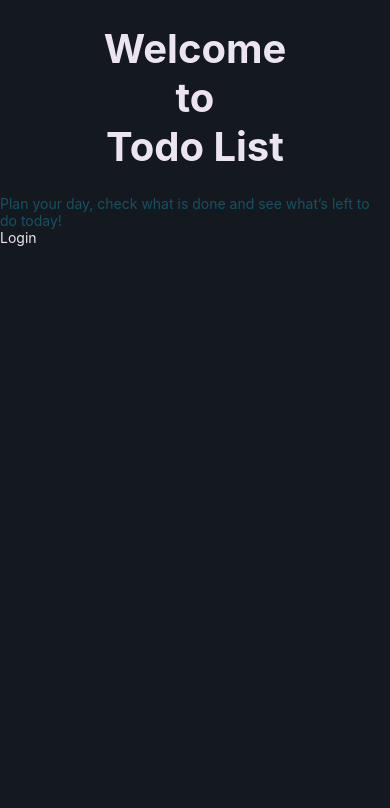
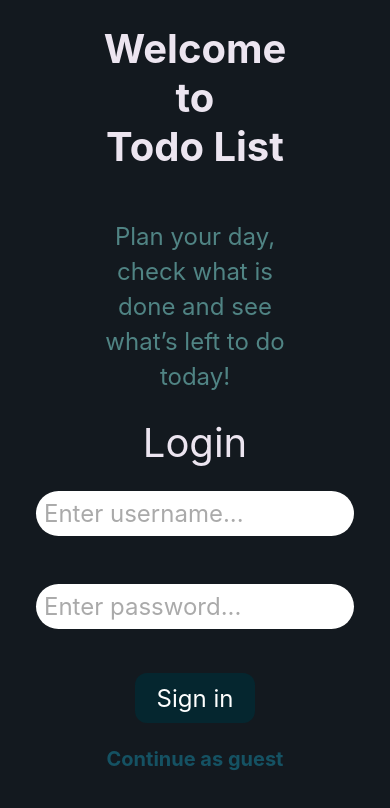
Before and after one commit to provalisifru/TodoList-Mobile, a React Native app: screen /Login in a window 390 px wide. Shown: the top 808 px of the page. Built offline with nearby package versions, Linux system fonts and the light colour scheme.

Commit message:
Finished Login Screen, created Input and Button components.

```diff
--- /dev/null
+++ b/src/components/Button/Button.tsx
@@ -0,0 +1,30 @@
+import React from 'react';
+import {Text, TouchableOpacity} from 'react-native';
+
+interface ButtonProps {
+  styles?: string;
+  onPress?: () => void;
+  text?: string;
+  textStyle?: string;
+  isDisabled?: boolean;
+}
+
+const Button = ({
+  isDisabled,
+  styles,
+  onPress,
+  text = '',
+  textStyle,
+}: ButtonProps) => {
+  return (
+    <TouchableOpacity
+      disabled={isDisabled}
+      activeOpacity={0.5}
+      onPress={onPress}
+      className={`m-1 p-2 rounded-xl ${styles}`}>
+      <Text className={`text-center m-auto ${textStyle}`}>{text}</Text>
+    </TouchableOpacity>
+  );
+};
+
+export default Button;
--- a/src/components/Input/Input.tsx
+++ b/src/components/Input/Input.tsx
@@ -1,7 +1,34 @@
 import React from 'react';
 import {TextInput} from 'react-native';
 
-const Input = () => {
-  return <TextInput />;
+interface InputProps {
+  placeholder?: string;
+  styles?: string;
+  value?: string;
+  setState?: (str: string) => void;
+  onFocus?: any;
+  secureTextEntry?: boolean;
+}
+
+const Input = ({
+  secureTextEntry = false,
+  placeholder,
+  styles,
+  value,
+  setState = () => {},
+  onFocus,
+}: InputProps) => {
+  return (
+    <TextInput
+      onChangeText={setState}
+      onFocus={onFocus}
+      value={value}
+      placeholder={placeholder}
+      className={`text-[24px] ${styles}`}
+      placeholderTextColor={'#AAAAAA'}
+      secureTextEntry={secureTextEntry}
+    />
+  );
 };
+
 export default Input;
--- a/src/controls/LoginBox/LoginBox.tsx
+++ b/src/controls/LoginBox/LoginBox.tsx
@@ -1,15 +1,29 @@
 import React from 'react';
 import {Text, View} from 'react-native';
 import Input from '../../components/Input/Input';
+import Button from '../../components/Button/Button';
 
 const LoginBox = () => {
   return (
     <View>
-      <Text className="text-textColorTwo">
+      <Text className="text-textColorThree leading-[35px] text-center mx-24 my-[24px] text-[24px]">
         Plan your day, check what is done and see what’s left to do today!
       </Text>
-      <Text className="text-textColor">Login</Text>
-      <Input />
+      <Text className="text-textColor text-[40px] text-center">Login</Text>
+      <View className="m-6 mx-9 p-2 rounded-full bg-white">
+        <Input placeholder="Enter username..." />
+      </View>
+      <View className="m-6 mx-9 p-2 rounded-full bg-white">
+        <Input secureTextEntry={true} placeholder="Enter password..." />
+      </View>
+      <Button
+        textStyle="text-white text-[24px]"
+        styles="bg-backgroundTwo mt-[20px] mx-auto w-[120px] h-[50px] rounded-[60px]"
+        text="Sign in"
+      />
+      <Text className="text-textColorTwo text-center mt-[20px] text-[20px] font-bold">
+        Continue as guest
+      </Text>
     </View>
   );
 };
--- a/src/screens/LoginScreen/LoginScreen.tsx
+++ b/src/screens/LoginScreen/LoginScreen.tsx
@@ -4,7 +4,7 @@ import LoginBox from '../../controls/LoginBox/LoginBox';
 
 const LoginScreen = () => {
   return (
-    <View className="bg-background h-full w-full">
+    <View className="bg-background flex flex-1">
       <View>
         <Text className="text-textColor text-[40px] text-center font-bold m-6">
           Welcome{'\n'}to{'\n'}Todo List
--- a/tailwind.config.js
+++ b/tailwind.config.js
@@ -5,7 +5,7 @@ module.exports = {
     extend: {
       colors: {
         background: '#13191F',
-        bacakgroundTwo: '#05262F',
+        backgroundTwo: '#05262F',
         textColor: '#ECE5F0',
         textColorTwo: '#155263',
         textColorThree: '#508484',
```
